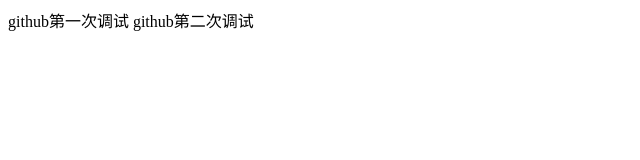
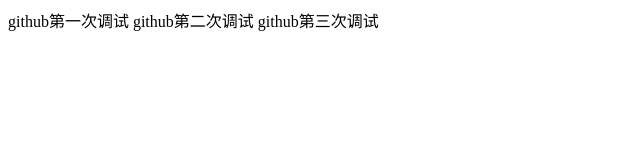
Before and after one commit to lujie233/first, a plain HTML site: page index.html in a window 1280 px wide. Shown: the whole page, without its empty margins (0-640 px from the left). Drawn offline with Linux system fonts and the light colour scheme.

Commit message:
第三次调试

```diff
--- a/index.html
+++ b/index.html
@@ -7,5 +7,6 @@
 <body>
     github第一次调试
     github第二次调试
+    github第三次调试
 </body>
 </html>
```
